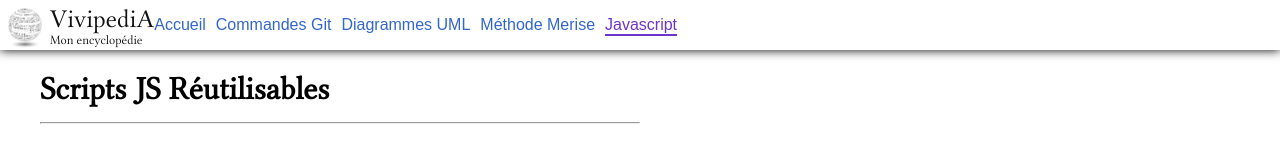
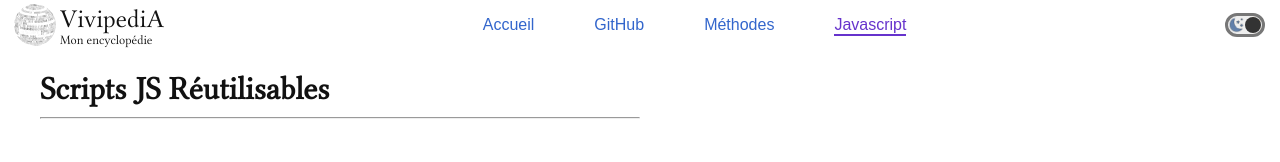
Before and after one commit to 2024-cda-boulogne/wiki-perso-vga, a plain HTML site: page javascript.html in a window 1280 px wide. Drawn offline with Linux system fonts and the light colour scheme.

Commit message:
dark-mode nav avec dropdown

```diff
--- /dev/null
+++ b/assets/js/theme.js
@@ -0,0 +1,59 @@
+const root = document.querySelector(':root');
+const changeModeBtn = document.querySelector("#changeModeBtn");
+
+changeModeBtn.addEventListener("click", () => {
+    const currentTheme = checkCurrentTheme();
+    currentTheme === "dark" ? switchTheme("light") : switchTheme("dark");
+});
+
+const switchTheme = (theme) => {
+
+    const themesSettings = {
+        "light": {
+            "colors": {
+                "primary":      "#111",
+                "secondary":    "#fff",
+                "tertiary":     "#eee",
+                "links":        "rgb(51, 102, 204)",
+                "links-active": "rgb(102, 51, 204)",
+                "mode-btn-primary": "#eee",
+                "mode-btn-secondary": "#777",
+                "mode-btn-tertiary": "#333",
+            },
+            "globe": "none",
+            "modeSwitch": "translateX(50%)",
+        },
+        "dark": {
+            "colors": {
+                "primary":      "#eee",
+                "secondary":    "#111",
+                "tertiary":     "#111",
+                "links":        "rgb(105, 138, 209)",
+                "links-active": "rgb(148, 123, 197)",
+                "mode-btn-primary": "#111",
+                "mode-btn-secondary": "#777",
+                "mode-btn-tertiary": "#eee",
+            },
+            "globe": "invert(1)",
+            "modeSwitch": "translateX(-50%)",
+        },
+    };
+
+    for (const [key, value] of Object.entries(themesSettings[theme]["colors"])) {
+        root.style.setProperty(`--clr-${key}`, `${value}`);
+    }
+
+    document.querySelector("#globe").style.filter = themesSettings[theme]["globe"];
+
+    document.querySelector("#changeModeSwitch").style.transform = themesSettings[theme]["modeSwitch"];
+    localStorage.setItem("theme", theme);
+};
+
+const checkCurrentTheme = () => {
+    return localStorage.getItem("theme");
+};
+
+window.addEventListener("load", () => {
+    const currentTheme = checkCurrentTheme();
+    currentTheme === "dark" ? switchTheme("dark") : switchTheme("light");
+});
--- a/assets/styles/style.css
+++ b/assets/styles/style.css
@@ -2,41 +2,47 @@
     font-family: 'LinLibertine';
     src: url(/assets/styles/fonts/LinLibertine/LinLibertine_DR.ttf);
 }
-
 :root {
     --navbar-height: 50px;
 
-    --clr-links: #36c;
-    --clr-links-active: rgb(110, 51, 204);
+    --clr-primary: #222;
+    --clr-secondary: #fff;
+    --clr-links: rgb(51, 102, 204);
+    --clr-links-active: rgb(102, 51, 204);
 
-    --clr-dark-mode-primary: #111;
-    --clr-dark-mode-secondary: #777;
-
-    --clr-light-mode-primary: #fff;
-    --clr-light-mode-secondary: #ddd;
+    --theme: "light";
+    --clr-mode-btn-primary: #eee;
+    --clr-mode-btn-secondary: #777;
+    --clr-mode-btn-tertiary: #333;
 }
-
 * {
     padding: 0;
     margin: 0;
     box-sizing: border-box;
     font-family: sans-serif;
 }
-
+body {
+    background: var(--clr-secondary);
+}
+h1,
+p {
+    color: var(--clr-primary);
+}
 /* navbar */
 .mainNav {
     height: var(--navbar-height);
-    box-shadow: 0 0 10px #000;
+    padding: 0 10px;
+    /* box-shadow: 0 0 10px #000; */
 }
 #globe {
     width: 50px;
     height: 50px;
-    background-image: url(/assets/styles/images/globe-with-binary-code-ball-vector-32869767.jpg);
+    background-image: url(/assets/styles/images/globe.png);
     background-size: contain;
 }
 #logo {
     text-decoration: none;
-    color: #111;
+    color: var(--clr-primary);
 }
 #logo p {
     font-family: 'LinLibertine';
@@ -65,7 +71,7 @@
     width: 28px;
     height: 4px;
     border-radius: 2px;
-    background: #000;
+    background: var(--clr-primary);
     transition: .25s;
 }
 #navMenu input:checked ~ span:nth-child(2) {
@@ -101,7 +107,7 @@
     padding-top: 20px;
     gap: 1rem;
     backdrop-filter: blur(24px);
-    box-shadow: inset 0 0 10px #000;
+    box-shadow: inset 0 0 10px var(--clr-primary);
 }
 #mobileNav h3 {
     font-size: 1rem;
@@ -114,15 +120,20 @@
 }
 #mobileNav a,
 #mobileNav a p,
-#laptopNav a {
+#laptopNav a,
+#laptopNav a p,
+.dropdown-btn p {
     position: relative;
     width: auto;
     height: auto;
+    font-size: 1rem;
     text-decoration: none;
     color: var(--clr-links);
+    user-select: none;
 }
 #mobileNav a p::before,
-#laptopNav a::before {
+#laptopNav a p::before,
+#laptopNav button::before {
     content: '';
     position: absolute;
     bottom: -2px;
@@ -133,15 +144,38 @@
     transition: .25s;
 }
 #mobileNav a p:hover::before,
-#laptopNav a:hover::before {
+#laptopNav a p:hover::before,
+#laptopNav button:hover::before {
     width: 100%;
     left: 0;
 }
 #laptopNav {
-    gap: 10px;
+    gap: 60px;
 }
 #laptopNav a {
     white-space: nowrap;
+}
+.dropdown {
+    position: relative;
+}
+.dropdown-btn {
+    background: none;
+    border: none;
+}
+.dropdown-content {
+    position: absolute;
+    margin-top: 2px;
+    width: 100%;
+    display: none;
+    background: var(--clr-secondary);
+}
+.dropdown-content a {
+    display: block;
+    padding-top: 5px;
+}
+.dropdown:hover .dropdown-content {
+    display: flex;
+    flex-wrap: wrap;
 }
 .link-active::before,
 .link-active p::before  {
@@ -151,6 +185,8 @@
 .link-active p {
     color: var(--clr-links-active) !important;
 }
+
+/* dark / light mode */
 #changeMode {
     position: relative;
     display: flex;
@@ -165,10 +201,11 @@
     position: absolute;
     width: 40px;
     height: 24px;
-    border: 3px solid var(--clr-dark-mode-secondary);
+    border: 3px solid var(--clr-mode-btn-secondary);
     border-radius: 12px;
-    background: var(--clr-dark-mode-primary);
-    transition: .25s;
+    background-color: var(--clr-mode-btn-primary);
+    background-image: url(/assets/styles/images/modes-ico.png);
+    background-size: contain;
 }
 #changeMode input {
     position: absolute;
@@ -183,18 +220,12 @@
     width: 16px;
     height: 16px;
     border-radius: 8px;
-    background: var(--clr-light-mode-primary);
-    transform: translateX(-50%);
+    background: var(--clr-mode-btn-tertiary);
     transition: .25s;
 }
-#changeMode input:checked ~ #changeModeBox {
-    background: var(--clr-light-mode-primary);
-    border: 2px solid var(--clr-light-mode-secondary);
-}
-#changeMode input:checked ~ span {
+/* #changeMode input:checked ~ span {
     transform: translateX(50%);
-    background: var(--clr-dark-mode-secondary);
-}
+} */
 
 
 /* general */
@@ -271,7 +302,7 @@ h1 {
     }
     hr {
         width: 50%;
-        margin: 15px 0;
+        margin: 10px 0;
     }
 }
 @media screen and (min-width: 720px) {
--- a/javascript.html
+++ b/javascript.html
@@ -7,7 +7,7 @@
     <link rel="stylesheet" href="/assets/styles/style.css">
 </head>
 <body>
-    <nav class="mainNav d-flex justify-content-start align-items-center">
+    <nav class="mainNav d-flex justify-content-between align-items-center">
         <div id="navMenu" class="d-flex centered">
             <input type="checkbox">
             <span></span>
@@ -18,7 +18,7 @@
                     <h3>Menu principal</h3>
                     <a href="index.html"><p>Accueil</p></a>
                     <hr>
-                    <a href="git-commands.html"><p>Commandes Git</p></a>
+                    <a href="git-commands.html"><p>GitHub</p></a>
                     <a href="uml-diagrams.html"><p>Diagrammes UML</p></a>
                     <a href="merise-method.html"><p>Méthode Merise</p></a>
                     <a href="javascript.html" class="link-active"><p>Javascript</p></a>
@@ -32,12 +32,27 @@
                 <p>Mon encyclopédie</p>
             </div>
         </a>
-        <div id="laptopNav" class="d-flex gap-1">
+        <div id="laptopNav" class="d-flex">
             <a href="index.html"><p>Accueil</p></a>
-            <a href="git-commands.html"><p>Commandes Git</p></a>
-            <a href="uml-diagrams.html"><p>Diagrammes UML</p></a>
-            <a href="merise-method.html"><p>Méthode Merise</p></a>
-            <a href="javascript.html" class="link-active"><p>Javascript</p></a>
+            <div class="dropdown">
+                <button class="dropdown-btn"><p>GitHub</p></button>
+                <div class="dropdown-content">
+                    <a href="git-commands.html"><p>Commandes</p></a>
+                </div>
+            </div>
+            <div class="dropdown">
+                <button class="dropdown-btn"><p>Méthodes</p></button>
+                <div class="dropdown-content">
+                    <a href="uml-diagrams.html"><p>UML</p></a>
+                    <a href="merise-method.html"><p>Merise</p></a>
+                </div>
+            </div>
+            <a class="link-active" href="javascript.html"><p>Javascript</p></a>
+        </div>
+        <div id="changeMode">
+            <input id="changeModeBtn" type="checkbox">
+            <div id="changeModeBox"></div>
+            <span id="changeModeSwitch"></span>
         </div>
     </nav>
     <main class="container">
@@ -48,5 +63,6 @@
     <footer>
 
     </footer>
+    <script src="/assets/js/theme.js"></script>
 </body>
 </html>
```
Also changed, not shown: git-commands.html (+22 -6 lines), index.html (+17 -6 lines), merise-method.html (+22 -6 lines), uml-diagrams.html (+22 -6 lines), assets/styles/images/globe.png (added), assets/styles/images/mode-sun-ico.png (added), assets/styles/images/modes-ico.png (added), 1 other file.
